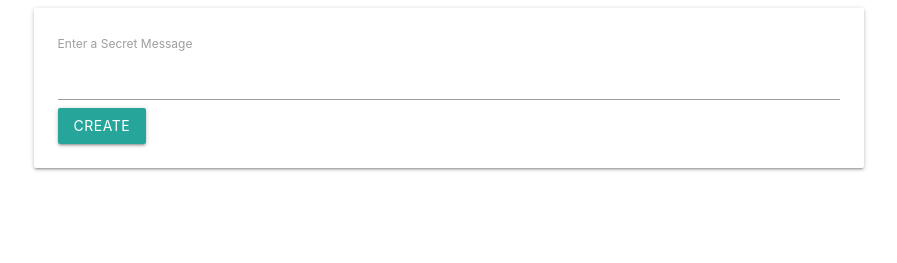
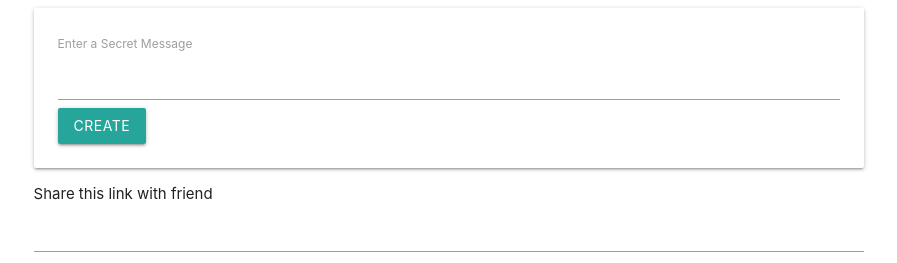
Before and after one commit to LegalHacker1/Vjezba_8-Secret-message, a plain HTML site: page index.html in a window 1280 px wide. Shown: the whole page, without its empty margins (191-1088 px from the left). Drawn offline with nearby package versions, Linux system fonts and the light colour scheme.

Commit message:
In HTML added  a new element

```diff
--- a/index.html
+++ b/index.html
@@ -13,9 +13,14 @@
             <div class="card-panel">
                 <form>
                     <label>Enter a Secret Message</label>
-                    <input>
+                    <input id="message-input">
                     <button class="btn">Create</button>
                 </form>
+            </div>
+
+            <div>
+                Share this link with friend
+                <input id="link-input">
             </div>
         </div>
     </div>
```
